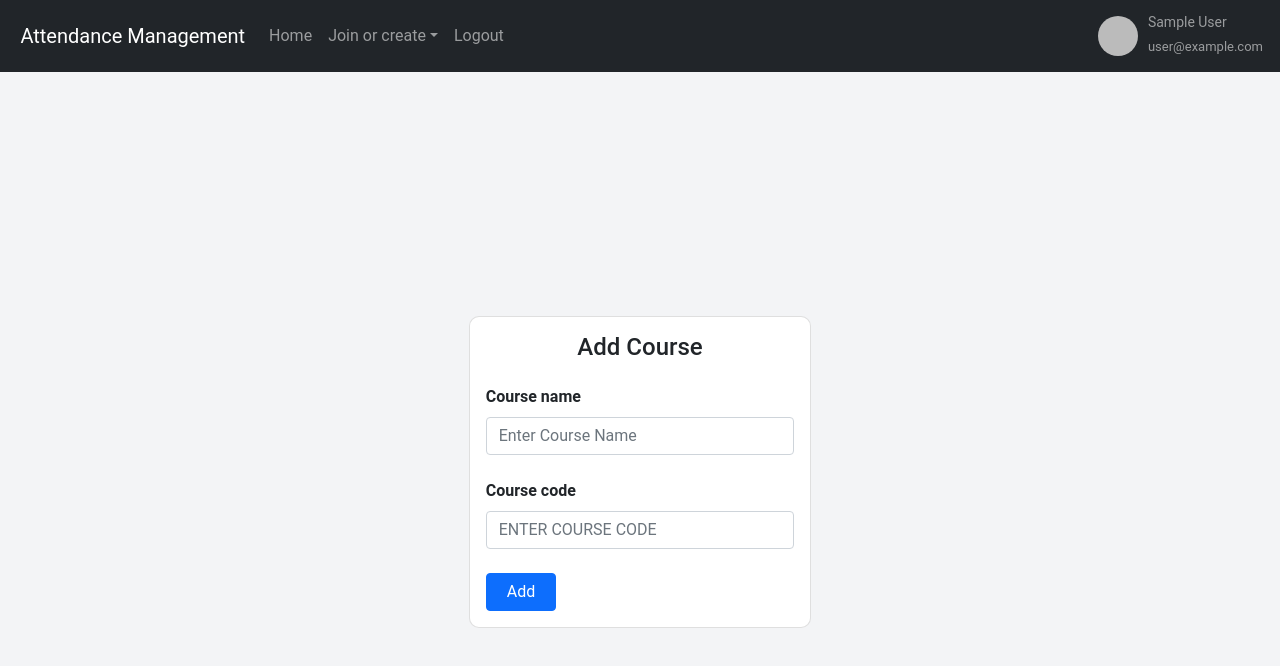
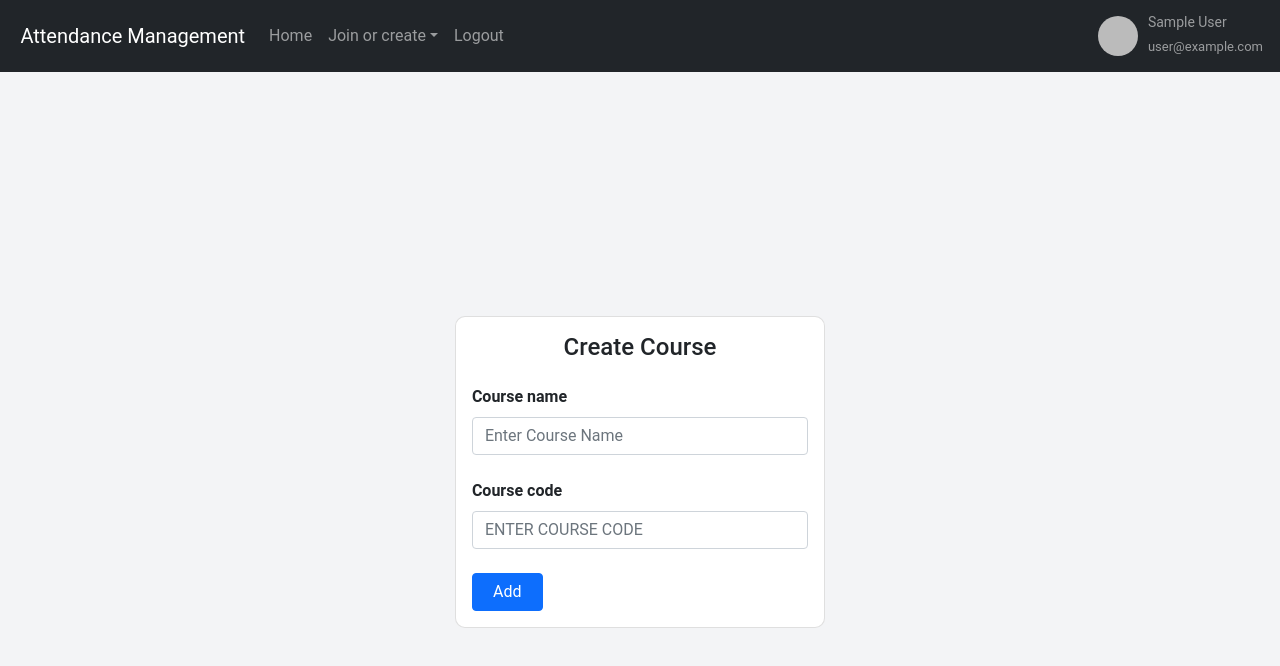
Before and after one commit to zafrulhasankhan/Attendance-Management-ReactJs-NodeJs, a React (Create React App) app in the folder Frontend/: page /add-course in a window 1280 px wide. Shown: the top 666 px of the page. Built offline with nearby package versions, Linux system fonts and the light colour scheme; no server answers; sample sign-in values are in the browser's storage.

Commit message:
join course issue

```diff
--- a/Frontend/src/components/Attendance_Table/Attendance_sheet_Table.js
+++ b/Frontend/src/components/Attendance_Table/Attendance_sheet_Table.js
@@ -163,7 +163,7 @@ var ele = document.getElementById("check");
                 <Dropdown.Divider />
                 <Dropdown.Item as={Link} to={`/attendance-report-by-date/${course_code}`}> Report by date</Dropdown.Item>
                 <Dropdown.Divider />
-                <Dropdown.Item as={Link} to={`/attendance-report-by-course/${course_code}`}>Report by All</Dropdown.Item>
+                <Dropdown.Item as={Link} to={`/attendance-report-by-course/${course_code}`}>Report for All</Dropdown.Item>
 
               </Dropdown.Menu>
             </Dropdown>
--- a/Frontend/src/components/add_course/Add_course.js
+++ b/Frontend/src/components/add_course/Add_course.js
@@ -72,7 +72,7 @@ export default function Add_course() {
       }}>
         <Card className="card bg-white" style={{ borderRadius: '10px' }}>
           <Card.Body style={{ borderRadius: '10px', textAlign: 'left' }}>
-            <h4 className="text-center mb-4">&ensp;&ensp;&ensp;&ensp;&ensp;&ensp;&ensp; Add Course&ensp;&ensp;&ensp; &ensp;&ensp;&ensp;&ensp;</h4>
+            <h4 className="text-center mb-4">&ensp;&ensp;&ensp;&ensp;&ensp;&ensp;&ensp; Create Course&ensp;&ensp;&ensp; &ensp;&ensp;&ensp;&ensp;</h4>
             {error && <Alert variant="danger">{error}</Alert>}
             <Form onSubmit={handleSubmit}>
               <Form.Group id="course_name">
```
Also changed, not shown: 1 other file (tests, documents, lock files or other folders).
